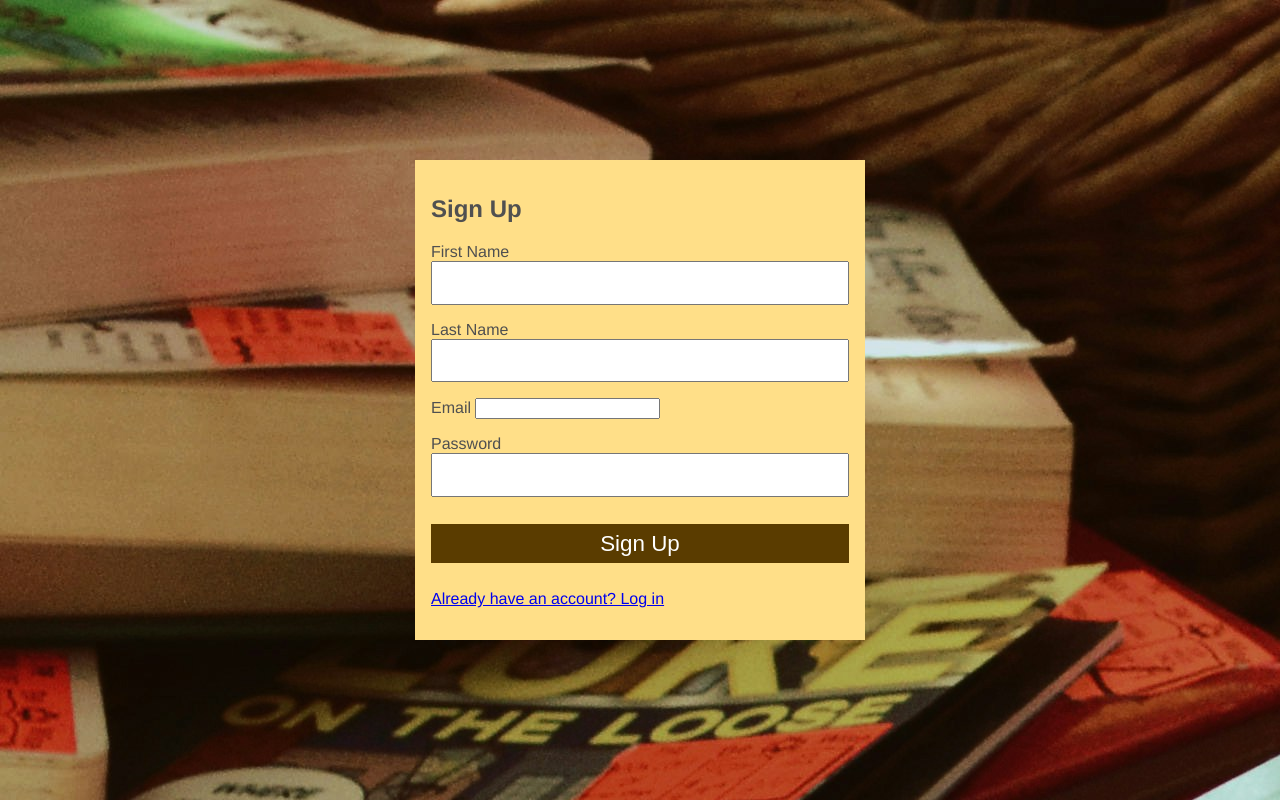
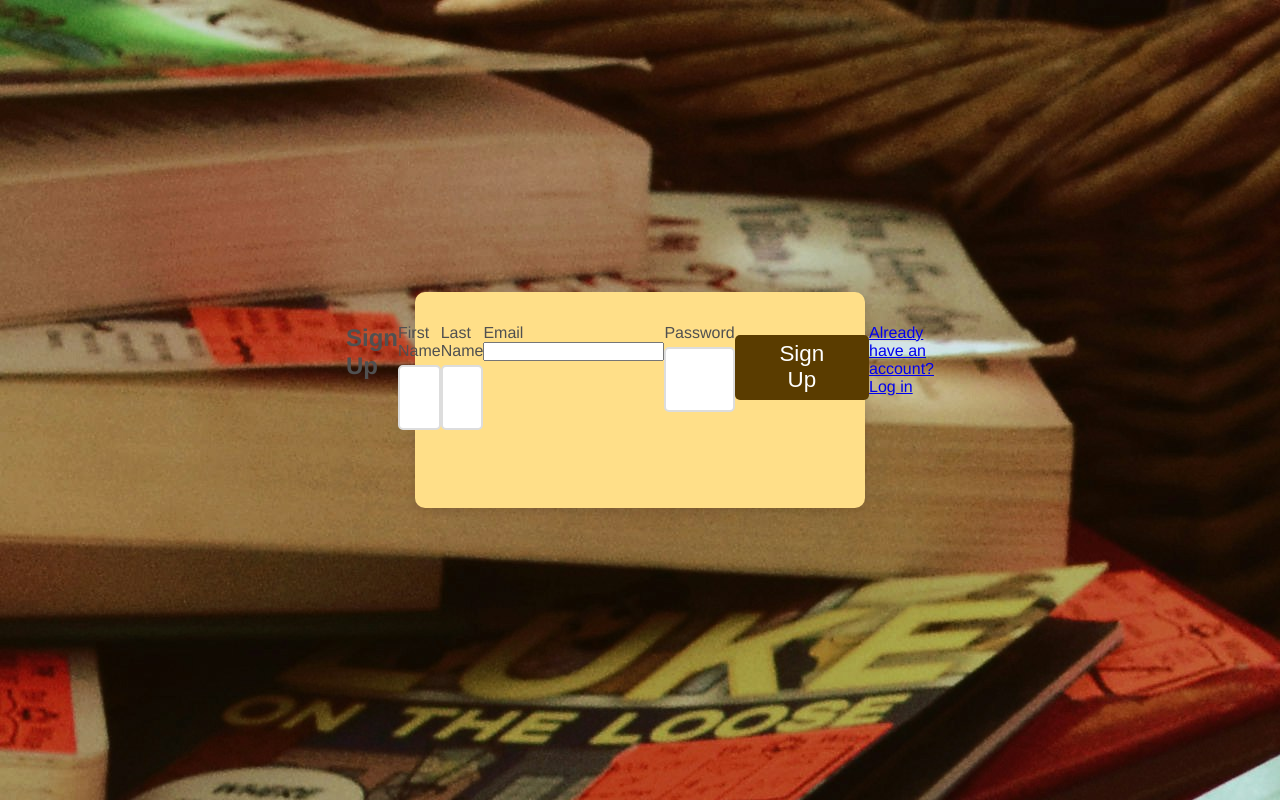
Before and after one commit to Anomig/bookstore, a PHP site: page /signup.php in a window 1280 px wide. Run offline with PHP 8.4, Linux system fonts and the light colour scheme.

Commit message:
feat: style

```diff
--- a/css/style.css
+++ b/css/style.css
@@ -1,18 +1,123 @@
-*
-{
+/* Algemeen */
+* {
+  margin: 0;
+  padding: 0;
   box-sizing: border-box;
 }
 
-body
-{
+body {
   background-image: url(../images/hans-jurgen-weinhardt-FZ5nx86tP2U-unsplash.jpg);
   font-family: "Helvetica Neue", Helvetica, sans-serif;
   margin: 0;
+  color: #333;
 }
 
+h1 {
+  font-size: 2.5rem;
+  color: #333;
+  text-align: center;
+  padding-top: 20px;
+}
 
-.Login
-{
+/* Product Grid */
+.container {
+  width: 100%;
+  padding: 20px;
+}
+
+.product-grid {
+  display: grid;
+  grid-template-columns: repeat(auto-fill, minmax(280px, 1fr));
+  gap: 20px;
+  justify-items: center;
+}
+
+.product {
+  background-color: white;
+  padding: 20px;
+  border-radius: 10px;
+  box-shadow: 0 4px 8px rgba(0, 0, 0, 0.1);
+  text-align: center;
+  transition: transform 0.3s ease-in-out;
+}
+
+.product:hover {
+  transform: translateY(-10px);
+}
+
+.product img {
+  width: 100%;
+  height: auto;
+  border-radius: 8px;
+  margin-bottom: 15px;
+}
+
+.product-info {
+  font-size: 1.1rem;
+}
+
+.product-info h3 {
+  font-size: 1.3rem;
+  margin-bottom: 10px;
+}
+
+.product-info p {
+  color: #777;
+  margin-bottom: 10px;
+}
+
+.product-info .price {
+  font-size: 1.5rem;
+  color: #ff6600;
+  font-weight: bold;
+  margin-bottom: 10px;
+}
+
+.btn-add-to-cart {
+  background-color: #ff6600;
+  color: white;
+  padding: 10px 20px;
+  text-decoration: none;
+  border-radius: 5px;
+  font-size: 1rem;
+  transition: background-color 0.3s;
+}
+
+.btn-add-to-cart:hover {
+  background-color: #ff4500;
+}
+
+/* Filter Form */
+form {
+  display: flex;
+  justify-content: center;
+  margin-bottom: 30px;
+}
+
+select {
+  font-size: 1.1rem;
+  padding: 10px;
+  border: 2px solid #ddd;
+  border-radius: 5px;
+  margin-right: 10px;
+}
+
+input[type="submit"] {
+  background-color: #ff6600;
+  color: white;
+  font-size: 1.1rem;
+  padding: 10px 20px;
+  border: none;
+  border-radius: 5px;
+  cursor: pointer;
+}
+
+input[type="submit"]:hover {
+  background-color: #ff4500;
+}
+
+/* Login Page */
+.Login {
   height: 100vh;
   display: grid;
   grid-template-columns: 1fr [form] minmax(240px, 450px) 1fr;
@@ -21,18 +126,18 @@ body
   align-items: center;
 }
 
-.form_login
-{
+.form_login {
   background-color: #ffdf88;
-  padding: 1em;
+  padding: 2em;
   color: #505050;
   grid-column: form;
   grid-row: form;
+  border-radius: 10px;
+  box-shadow: 0 4px 8px rgba(0, 0, 0, 0.1);
 }
 
-.form_error
-{
-  background-color: #999999;
+.form_error {
+  background-color: #f44336;
   color: white;
   font-weight: lighter;
   padding: 0.3em 1em;
@@ -40,43 +145,70 @@ body
   font-size: 0.9em;
 }
 
-.form_field
-{
+.form_field {
   padding-bottom: 1em;
 }
 
-.form_field input[type=text],
-.form_field input[type=password]
-{
+.form_field input[type="text"],
+.form_field input[type="password"] {
   width: 100%;
-  padding: 0.3em;
+  padding: 0.8em;
   font-size: 1.4em;
+  margin-top: 5px;
+  border-radius: 5px;
+  border: 2px solid #ddd;
 }
 
-.btn
-{
+.btn {
   width: 100%;
   margin: 0.5em auto;
 }
 
-.btn_primary
-{
+.btn_primary {
   background-color: rgb(90, 60, 0);
   color: white;
   text-align: center;
   border: none;
   padding: 0.3em 2em;
   font-size: 1.4em;
+  border-radius: 5px;
+  cursor: pointer;
 }
 
+.btn_primary:hover {
+  background-color: rgb(70, 40, 0);
+}
+
+/* Responsive Design */
 @media (max-width: 768px) {
   .product-grid {
-      grid-template-columns: 1fr 1fr;
+    grid-template-columns: 1fr 1fr;
   }
 }
 
 @media (max-width: 480px) {
   .product-grid {
-      grid-template-columns: 1fr;
+    grid-template-columns: 1fr;
   }
 }
+
+@media (max-width: 768px) {
+  .form_login {
+    width: 100%;
+    padding: 1em;
+  }
+
+  .btn_primary {
+    width: 100%;
+  }
+}
+
+@media (max-width: 480px) {
+  h1 {
+    font-size: 1.8rem;
+  }
+
+  .product-info h3 {
+    font-size: 1.2rem;
+  }
+}
```
